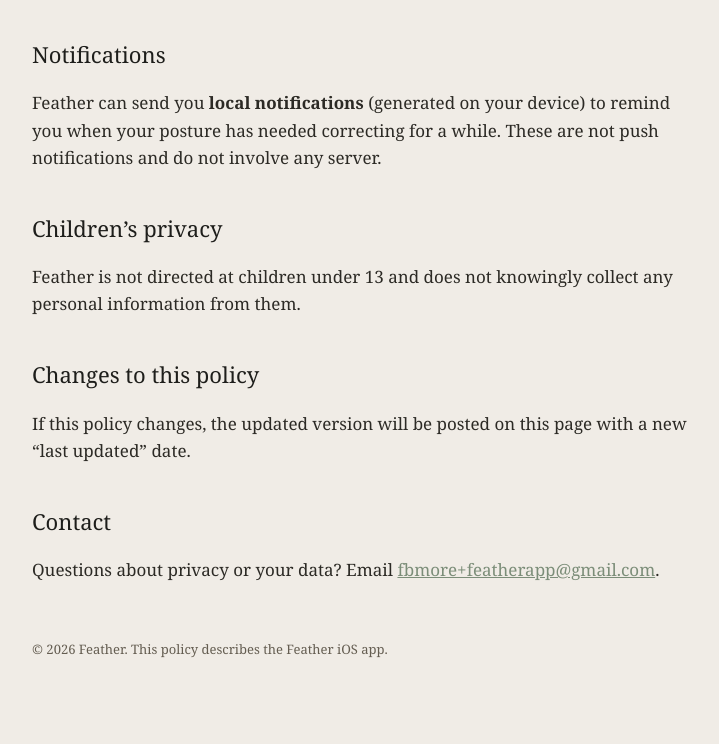
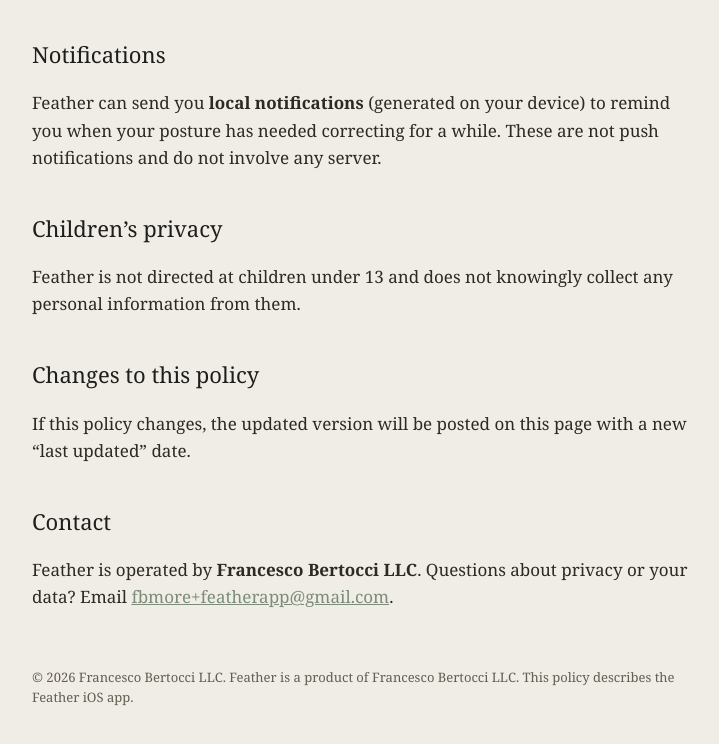
Before and after one commit to fbmore/feather-app, a plain HTML site: page index.html in a window 1280 px wide. Shown: the part 1514-2258 px from the top of the page, without its empty margins (272-991 px from the left). Drawn offline with Linux system fonts and the light colour scheme.

Commit message:
Add Francesco Bertocci LLC company attribution

```diff
--- a/index.html
+++ b/index.html
@@ -65,9 +65,9 @@
   <p>If this policy changes, the updated version will be posted on this page with a new “last updated” date.</p>
 
   <h2>Contact</h2>
-  <p>Questions about privacy or your data? Email <a href="mailto:fbmore+featherapp@gmail.com">fbmore+featherapp@gmail.com</a>.</p>
+  <p>Feather is operated by <strong>Francesco Bertocci LLC</strong>. Questions about privacy or your data? Email <a href="mailto:fbmore+featherapp@gmail.com">fbmore+featherapp@gmail.com</a>.</p>
 
-  <footer>© 2026 Feather. This policy describes the Feather iOS app.</footer>
+  <footer>© 2026 Francesco Bertocci LLC. Feather is a product of Francesco Bertocci LLC. This policy describes the Feather iOS app.</footer>
 </div>
 </body>
 </html>
```
